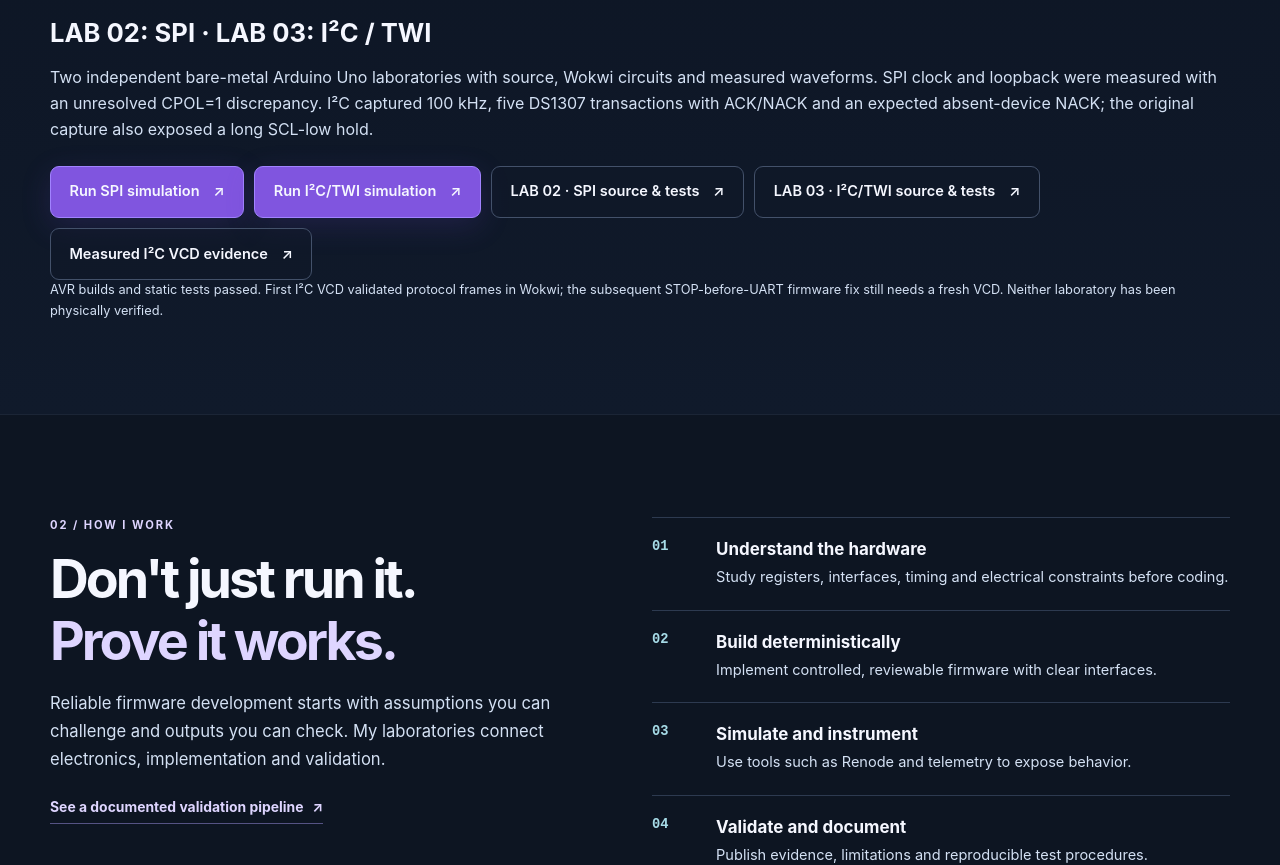
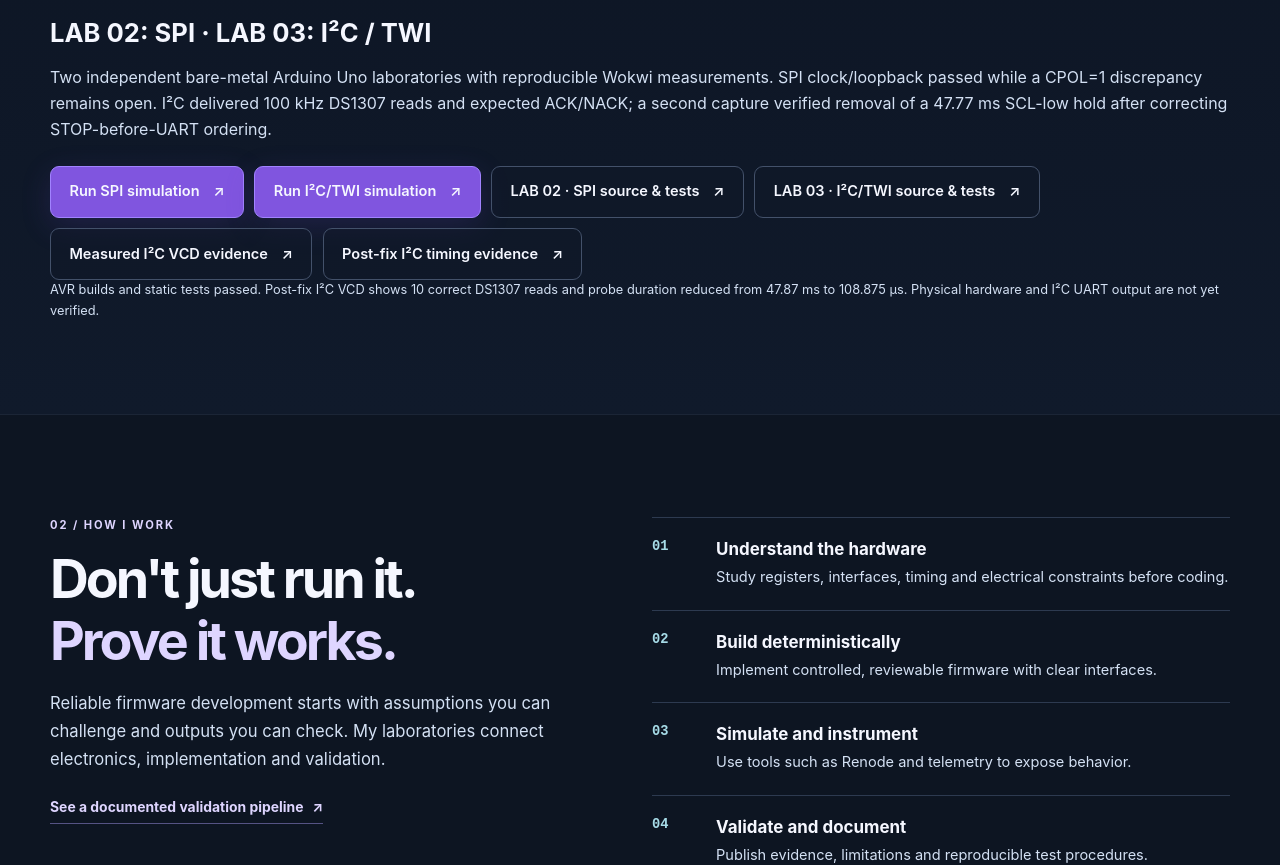
Before and after one commit to Anderson-Shinobi/Anderson-Shinobi.github.io, a website: page index.html in a window 1280 px wide. Shown: the part 3771-4636 px from the top of the page. Drawn offline with Linux system fonts and the light colour scheme.

Commit message:
docs: surface measured LAB 03 STOP timing recovery with post-fix evidence

```diff
--- a/index.html
+++ b/index.html
@@ -166,15 +166,16 @@
         <div class="lab-description">
           <p class="eyebrow">AVR LABS / INDEPENDENT REPOSITORIES</p>
           <h3>LAB 02: SPI · LAB 03: I²C / TWI</h3>
-          <p>Two independent bare-metal Arduino Uno laboratories with source, Wokwi circuits and measured waveforms. SPI clock and loopback were measured with an unresolved CPOL=1 discrepancy. I²C captured 100 kHz, five DS1307 transactions with ACK/NACK and an expected absent-device NACK; the original capture also exposed a long SCL-low hold.</p>
+          <p>Two independent bare-metal Arduino Uno laboratories with reproducible Wokwi measurements. SPI clock/loopback passed while a CPOL=1 discrepancy remains open. I²C delivered 100 kHz DS1307 reads and expected ACK/NACK; a second capture verified removal of a 47.77 ms SCL-low hold after correcting STOP-before-UART ordering.</p>
           <div class="lab-actions">
             <a class="btn btn-primary" href="https://wokwi.com/projects/477544744412189697" target="_blank" rel="noopener noreferrer">Run SPI simulation <span aria-hidden="true">↗</span></a>
             <a class="btn btn-primary" href="https://wokwi.com/projects/477548989078745089" target="_blank" rel="noopener noreferrer" aria-label="Run SHINOBI AVR I2C TWI simulation on Wokwi (opens in new tab)">Run I²C/TWI simulation <span aria-hidden="true">↗</span></a>
             <a class="btn btn-outline" href="https://github.com/Anderson-Shinobi/SHINOBI-AVR-Bare-Metal-SPI-Lab" target="_blank" rel="noopener noreferrer">LAB 02 · SPI source &amp; tests <span aria-hidden="true">↗</span></a>
             <a class="btn btn-outline" href="https://github.com/Anderson-Shinobi/SHINOBI-AVR-Bare-Metal-I2C-Lab" target="_blank" rel="noopener noreferrer">LAB 03 · I²C/TWI source &amp; tests <span aria-hidden="true">↗</span></a>
             <a class="btn btn-outline" href="https://github.com/Anderson-Shinobi/SHINOBI-AVR-Bare-Metal-I2C-Lab/blob/main/evidence/I2C_VCD_VALIDATION.md" target="_blank" rel="noopener noreferrer">Measured I²C VCD evidence <span aria-hidden="true">↗</span></a>
+            <a class="btn btn-outline" href="https://github.com/Anderson-Shinobi/SHINOBI-AVR-Bare-Metal-I2C-Lab/blob/main/evidence/I2C_POSTFIX_VCD_VALIDATION.md" target="_blank" rel="noopener noreferrer">Post-fix I²C timing evidence <span aria-hidden="true">↗</span></a>
           </div>
-          <p class="lab-note">AVR builds and static tests passed. First I²C VCD validated protocol frames in Wokwi; the subsequent STOP-before-UART firmware fix still needs a fresh VCD. Neither laboratory has been physically verified.</p>
+          <p class="lab-note">AVR builds and static tests passed. Post-fix I²C VCD shows 10 correct DS1307 reads and probe duration reduced from 47.87 ms to 108.875 µs. Physical hardware and I²C UART output are not yet verified.</p>
         </div>
       </div>
     </section>
```
